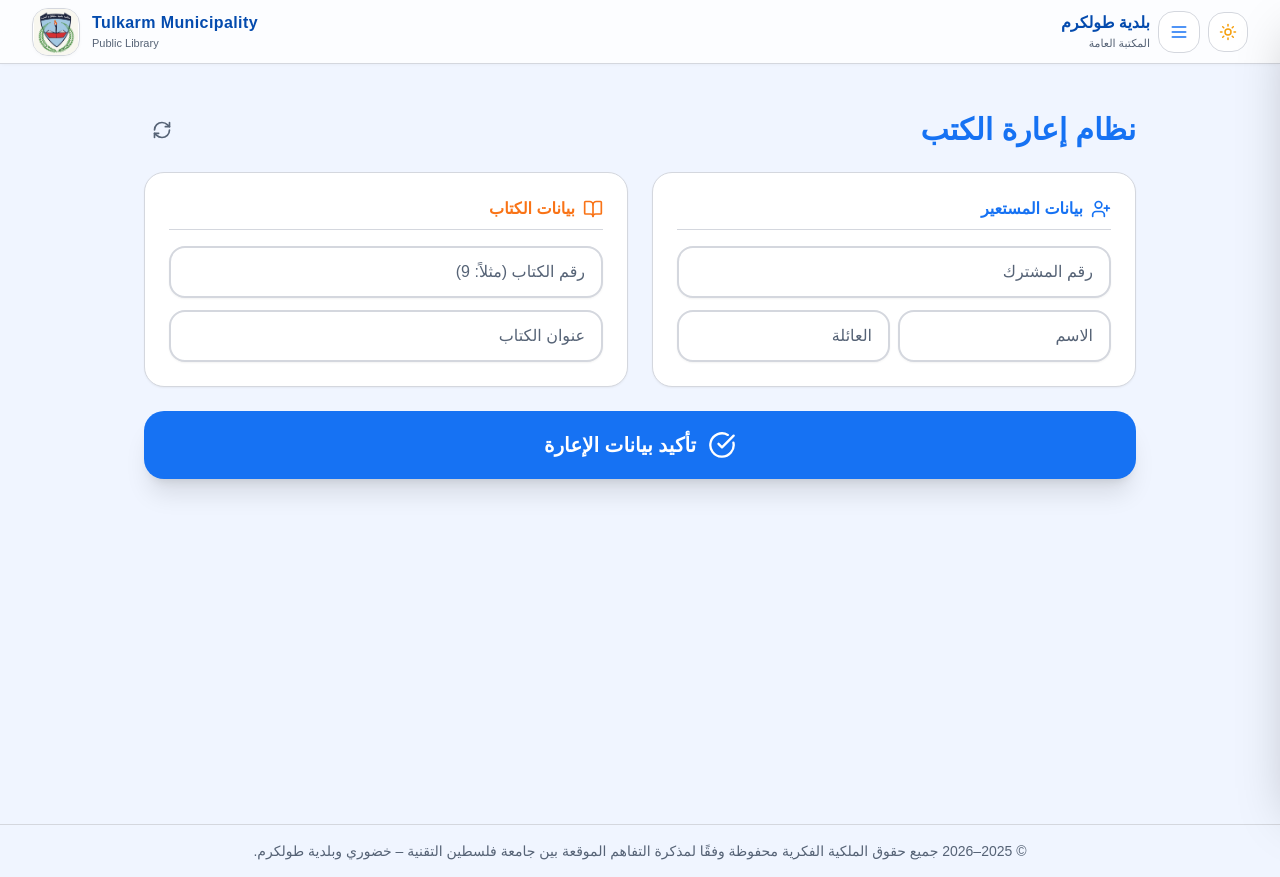
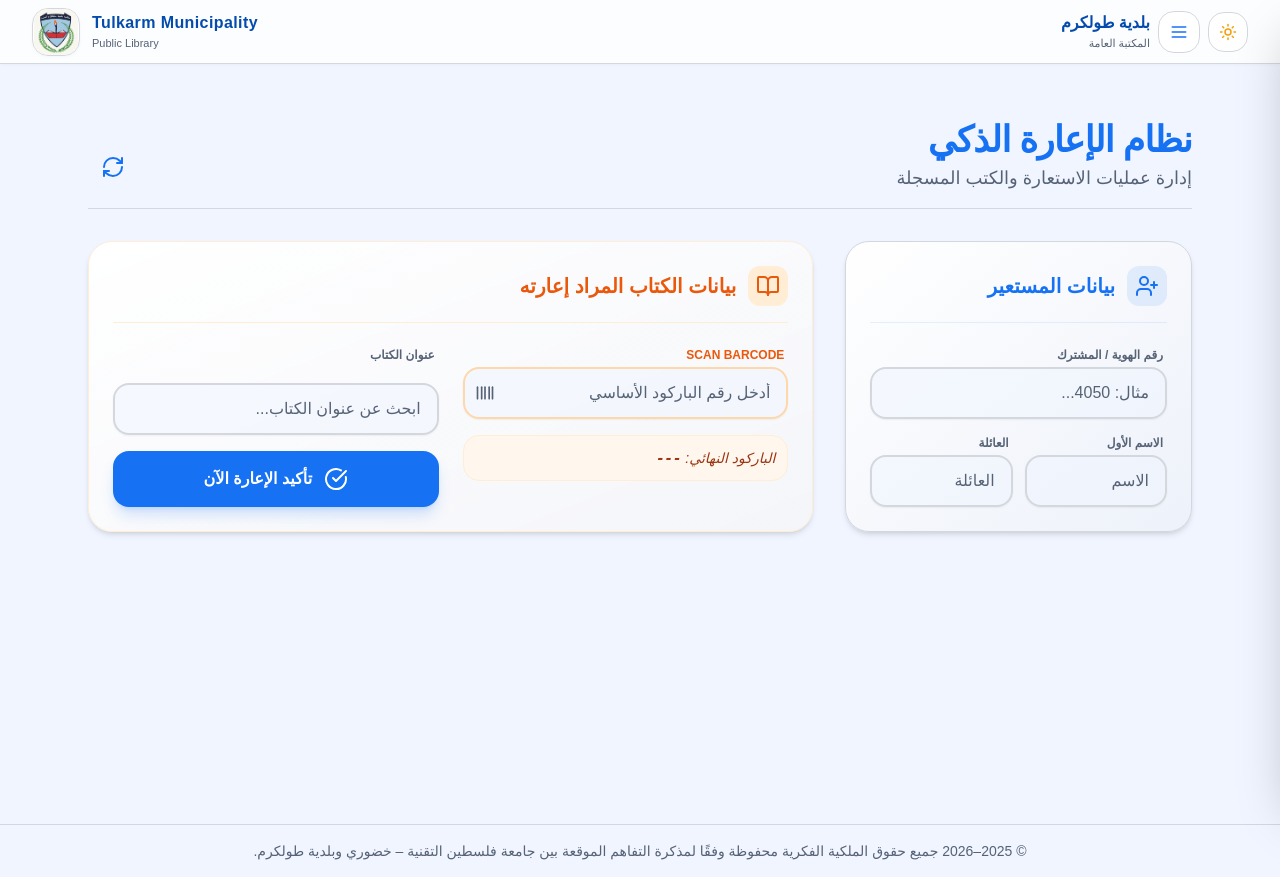
Before and after one commit to saba-alnaji/project2, a React (Vite) app: page /loan in a window 1280 px wide. Built offline with nearby package versions, Linux system fonts and the light colour scheme; what ag-grid-community would draw is missing.

Commit message:
Update LoanPage.tsx

```diff
--- a/src/pages/borrow/LoanPage.tsx
+++ b/src/pages/borrow/LoanPage.tsx
@@ -1,6 +1,6 @@
 import { useState, useEffect } from "react";
 import axios from "axios";
-import { BookOpen, UserPlus, CheckCircle, RefreshCw } from "lucide-react";
+import { BookOpen, UserPlus, CheckCircle, RefreshCw, Bookmark, Barcode } from "lucide-react";
 import { cn } from "@/lib/utils";
 import { useToast } from "@/hooks/use-toast";
 import AgGridTable from "@/components/library/AgGridTable";
@@ -8,7 +8,7 @@ import { Dialog, DialogContent, DialogHeader, DialogTitle, DialogFooter } from "
 
 const inputClass = cn(
   "w-full px-4 py-3 rounded-xl border-2 border-border text-base transition-all duration-200",
-  "bg-card text-foreground placeholder:text-muted-foreground focus:outline-none focus:border-primary shadow-sm"
+  "bg-background/50 text-foreground placeholder:text-muted-foreground focus:outline-none focus:border-primary focus:ring-2 focus:ring-primary/20 shadow-sm"
 );
 
 export default function LoanPage() {
@@ -24,13 +24,11 @@ export default function LoanPage() {
   const [saving, setSaving] = useState(false);
   const [confirmOpen, setConfirmOpen] = useState(false);
 
-  // دالة مساعدة لتنسيق الباركود (0000 + القيمة + 00001)
   const formatBarcode = (val: string | number) => {
     if (!val) return "";
-  const strVal = String(val);
-    if (strVal.length > 10) return strVal;
-    return `0000${strVal}00001`;
+    return `0000${val}00001`;
   };
+
   const getAuthHeaders = () => ({
     Authorization: `Bearer ${localStorage.getItem("token")}`,
   });
@@ -72,23 +70,23 @@ export default function LoanPage() {
   const handleFinalLoan = async () => {
     setSaving(true);
     try {
-    // نرسل الرقم كما أدخله الموظف في الحقل (مثلاً 9)
-    // لا تستخدمي formatBarcode هنا أبداً
       const payload = {
+        memberID: null,
+        bookID: null,
         memberNumber: subscriberNumber,
-      barcode: bookBarcode.trim(),
+        barcode: formatBarcode(bookBarcode),
       };
 
       await axios.post("https://localhost:8080/api/Borrow/borrow", payload, {
         headers: getAuthHeaders(),
       });
 
-    toast({ title: "تمت عملية الإعارة بنجاح! 📚" });
+      toast({ title: "تمت عملية الإعارة بنجاح! 📚", variant: "default" });
       setConfirmOpen(false);
-    setBookBarcode(""); // مسح الحقل بعد النجاح
+      setBookBarcode("");
       setBookTitle("");
       await loadLoans(subscriberNumber);
-  }catch (error: any) {
+    } catch (error: any) {
       const errorMsg = error.response?.data?.message || "فشلت العملية";
       toast({ title: "خطأ في العملية", description: errorMsg, variant: "destructive" });
     } finally {
@@ -97,97 +95,173 @@ export default function LoanPage() {
   };
 
   return (
-    <div className="max-w-5xl mx-auto p-4 space-y-6 animate-in fade-in duration-500" dir="rtl">
-      <div className="flex justify-between items-center mb-4">
-        <h1 className="text-3xl font-black text-primary">نظام إعارة الكتب</h1>
-        <button onClick={() => window.location.reload()} className="p-2 hover:bg-muted rounded-full transition-colors">
-          <RefreshCw className="w-5 h-5 text-muted-foreground" />
+    <div className="max-w-6xl mx-auto p-6 space-y-8 animate-in fade-in slide-in-from-top-4 duration-700" dir="rtl">
+
+      {/* Header Section */}
+      <div className="flex justify-between items-end border-b pb-4">
+        <div>
+          <h1 className="text-4xl font-black text-primary tracking-tight">نظام الإعارة الذكي</h1>
+          <p className="text-muted-foreground mt-1 text-lg">إدارة عمليات الاستعارة والكتب المسجلة</p>
+        </div>
+        <button
+          onClick={() => window.location.reload()}
+          className="group p-3 hover:bg-primary/10 rounded-2xl transition-all duration-300 border border-transparent hover:border-primary/20"
+        >
+          <RefreshCw className="w-6 h-6 text-primary group-hover:rotate-180 transition-transform duration-500" />
         </button>
       </div>
 
-      <div className="grid grid-cols-1 md:grid-cols-2 gap-6">
-        <div className="bg-card p-6 rounded-2xl border shadow-sm space-y-4">
-          <div className="flex items-center gap-2 text-primary font-bold border-b pb-2">
-            <UserPlus className="w-5 h-5" /> بيانات المستعير
+      <div className="grid grid-cols-1 lg:grid-cols-3 gap-8">
+
+        {/* Borrower Section */}
+        <div className="lg:col-span-1 bg-gradient-to-br from-card to-muted/30 p-6 rounded-3xl border shadow-md space-y-6">
+          <div className="flex items-center gap-3 text-primary font-black text-xl border-b border-primary/10 pb-4">
+            <div className="p-2 bg-primary/10 rounded-lg"><UserPlus className="w-6 h-6" /></div>
+            بيانات المستعير
           </div>
-          <div className="space-y-3">
-            <input type="text" placeholder="رقم المشترك " value={subscriberNumber} onChange={(e) => setSubscriberNumber(e.target.value)} className={inputClass} />
-            <div className="grid grid-cols-2 gap-2">
+          <div className="space-y-4">
+            <div className="relative">
+                <label className="text-xs font-bold text-muted-foreground mb-1 block mr-1">رقم الهوية / المشترك</label>
+                <input type="text" placeholder="مثال: 4050..." value={subscriberNumber} onChange={(e) => setSubscriberNumber(e.target.value)} className={inputClass} />
+            </div>
+            <div className="grid grid-cols-2 gap-3">
+               <div>
+                  <label className="text-xs font-bold text-muted-foreground mb-1 block mr-1">الاسم الأول</label>
                   <input type="text" placeholder="الاسم" value={firstName} onChange={(e) => setFirstName(e.target.value)} className={inputClass} />
+               </div>
+               <div>
+                  <label className="text-xs font-bold text-muted-foreground mb-1 block mr-1">العائلة</label>
                   <input type="text" placeholder="العائلة" value={lastName} onChange={(e) => setLastName(e.target.value)} className={inputClass} />
                </div>
             </div>
           </div>
+        </div>
 
-        <div className="bg-card p-6 rounded-2xl border shadow-sm space-y-4">
-          <div className="flex items-center gap-2 text-orange-500 font-bold border-b pb-2">
-            <BookOpen className="w-5 h-5" /> بيانات الكتاب
+        {/* Book Section */}
+        <div className="lg:col-span-2 bg-gradient-to-br from-card to-orange-50/30 p-6 rounded-3xl border border-orange-100 shadow-md space-y-6">
+          <div className="flex items-center gap-3 text-orange-600 font-black text-xl border-b border-orange-100 pb-4">
+            <div className="p-2 bg-orange-100 rounded-lg"><BookOpen className="w-6 h-6" /></div>
+            بيانات الكتاب المراد إعارته
           </div>
-          <div className="space-y-3">
-            {/* الموظف يدخل القيمة الأساسية (مثلاً 9) */}
-            <input type="text" placeholder="رقم الكتاب (مثلاً: 9)" value={bookBarcode} onChange={(e) => setBookBarcode(e.target.value)} className={inputClass} />
-            <input type="text" placeholder="عنوان الكتاب" value={bookTitle} onChange={(e) => setBookTitle(e.target.value)} className={inputClass} />
+          <div className="grid grid-cols-1 md:grid-cols-2 gap-6">
+            <div className="space-y-4">
+                <div className="relative">
+                    <label className="text-xs font-bold text-orange-600 mb-1 block mr-1 uppercase">Scan Barcode</label>
+                    <div className="relative">
+                        <Barcode className="absolute left-3 top-1/2 -translate-y-1/2 text-muted-foreground w-5 h-5" />
+                        <input type="text" placeholder="أدخل رقم الباركود الأساسي" value={bookBarcode} onChange={(e) => setBookBarcode(e.target.value)} className={cn(inputClass, "pl-10 border-orange-200 focus:border-orange-500")} />
+                    </div>
+                </div>
+                <div className="p-3 bg-orange-50 rounded-xl border border-orange-100 italic text-sm text-orange-800">
+                    الباركود النهائي: <span className="font-mono font-bold">{formatBarcode(bookBarcode) || "---"}</span>
+                </div>
+            </div>
+            <div className="space-y-4">
+                <label className="text-xs font-bold text-muted-foreground mb-1 block mr-1">عنوان الكتاب</label>
+                <input type="text" placeholder="ابحث عن عنوان الكتاب..." value={bookTitle} onChange={(e) => setBookTitle(e.target.value)} className={inputClass} />
+
+                <button onClick={handleOpenConfirm} className="w-full flex items-center justify-center gap-3 py-4 bg-primary text-white rounded-xl font-black hover:scale-[1.02] active:scale-95 transition-all shadow-lg shadow-primary/20">
+                    <CheckCircle className="w-6 h-6" />
+                    تأكيد الإعارة الآن
+                </button>
+            </div>
           </div>
         </div>
       </div>
 
-      <button onClick={handleOpenConfirm} className="w-full flex items-center justify-center gap-3 py-5 bg-primary text-white rounded-2xl font-black hover:opacity-90 transition-all shadow-xl text-xl">
-        <CheckCircle className="w-7 h-7" />
-        تأكيد بيانات الإعارة
-      </button>
-
+      {/* History Table Section */}
+      <div className={cn("transition-all duration-500", loans.length > 0 ? "opacity-100 translate-y-0" : "opacity-0 translate-y-10")}>
         {loans.length > 0 && (
-        <div className="bg-card p-6 rounded-2xl border shadow-sm animate-in slide-in-from-bottom-4">
-          <h3 className="font-bold mb-4 flex justify-between items-center text-primary">
-            الكتب المستعارة حالياً للمشترك
+            <div className="bg-card rounded-3xl border shadow-xl overflow-hidden">
+                <div className="p-6 bg-muted/20 border-b flex justify-between items-center">
+                    <h3 className="font-black text-xl flex items-center gap-2 text-primary">
+                        <Bookmark className="w-6 h-6" />
+                        السجل الحالي للمشترك
+                        <span className="text-muted-foreground font-normal text-base mr-2">(لديه {loans.length} كتب)</span>
                     </h3>
-          <div className="h-[350px] w-full border rounded-xl overflow-hidden shadow-inner">
+                </div>
+                <div className="h-[400px] w-full p-2">
                     <AgGridTable
+                        rowData={loans} // تم وضعه هنا داخل المكون بشكل صحيح
                         columnDefs={[
                             {
                                 field: "serial",
                                 headerName: "الباركود الكامل",
                                 flex: 1.5,
-  cellRenderer: (p: any) => {
-    return formatBarcode(p.value);
+                                minWidth: 160,
+                                sortable: true,
+                                cellRenderer: (p: any) => <span className="font-mono font-bold text-blue-700">{formatBarcode(p.value)}</span>,
+                                cellStyle: { textAlign: 'center' }
+                            },
+                            {
+                                field: "bookName",
+                                headerName: "العنوان",
+                                flex: 2.5,
+                                minWidth: 250,
+                                sortable: true,
+                                cellStyle: { textAlign: 'right', fontWeight: 'bold' }
+                            },
+                            {
+                                field: "borrowDate",
+                                headerName: "تاريخ الإعارة",
+                                flex: 1,
+                                minWidth: 140,
+                                sortable: true,
+                                cellRenderer: (p: any) => p.value ? new Date(p.value).toLocaleDateString('ar-EG') : "-",
+                                cellStyle: { textAlign: 'center' }
+                            },
+                            {
+                                field: "returnDate",
+                                headerName: "الحالة",
+                                flex: 1,
+                                minWidth: 140,
+                                sortable: true,
+                                cellRenderer: (p: any) => p.value
+                                    ? <span className="text-green-600 font-bold">✅ تم الإرجاع</span>
+                                    : <span className="text-orange-600 font-bold animate-pulse">📖 قيد الإعارة</span>,
+                                cellStyle: { textAlign: 'center' }
                             }
-},
-                { field: "bookName", headerName: "العنوان", flex: 2 },
-                { field: "borrowDate", headerName: "تاريخ الإعارة", flex: 1, cellRenderer: (p: any) => p.value ? new Date(p.value).toLocaleDateString('ar-EG') : "-" },
-                { field: "returnDate", headerName: "الحالة", flex: 1, cellRenderer: (p: any) => p.value ? "✅ تم الإرجاع" : "📖 قيد الإعارة" }
                         ]}
-              rowData={loans}
+                        enableRtl={true}
                     />
                 </div>
             </div>
         )}
-
-      <Dialog open={confirmOpen} onOpenChange={setConfirmOpen}>
-        <DialogContent className="rounded-3xl max-w-md" dir="rtl">
-          <DialogHeader>
-            <DialogTitle className="text-center text-2xl font-black text-primary">مراجعة الإعارة</DialogTitle>
-          </DialogHeader>
-
-        <div className="p-5 bg-muted/50 border-2 border-dashed border-primary/20 rounded-2xl space-y-3 text-center">
-  <p className="text-sm text-muted-foreground italic">سيتم إعارة الكتاب التالي:</p>
-  <h4 className="text-xl font-black text-primary">{bookTitle || "كتاب مجهول العنوان"}</h4>
-
-  {/* هنا المشكلة كانت تتكرر، سنستخدم الدالة الذكية */}
-  <p className="text-sm">الباركود: <span className="font-mono font-bold text-blue-600">
-    {formatBarcode(bookBarcode)}
-  </span></p>
-
-  <hr className="my-2" />
-  <p className="text-sm text-muted-foreground italic">إلى المشترك:</p>
-  <h4 className="text-lg font-bold">{firstName} {lastName}</h4>
       </div>
 
-          <DialogFooter className="flex gap-3 sm:justify-center">
-            <button onClick={() => setConfirmOpen(false)} className="flex-1 py-4 rounded-xl border-2 font-bold hover:bg-muted transition-all">تراجع</button>
-            <button onClick={handleFinalLoan} disabled={saving} className="flex-1 py-4 rounded-xl bg-green-600 text-white font-black hover:bg-green-700 disabled:opacity-50">
-              {saving ? "جاري الحفظ..." : "تأكيد نهائي ✅"}
+      {/* Confirmation Dialog */}
+      <Dialog open={confirmOpen} onOpenChange={setConfirmOpen}>
+        <DialogContent className="rounded-[2rem] max-w-md p-0 overflow-hidden border-none shadow-2xl" dir="rtl">
+          <div className="bg-primary p-6 text-white text-center">
+             <div className="bg-white/20 w-16 h-16 rounded-full flex items-center justify-center mx-auto mb-4 backdrop-blur-sm">
+                <BookOpen className="w-8 h-8 text-white" />
+             </div>
+             <DialogTitle className="text-2xl font-black italic">مراجعة الإعارة</DialogTitle>
+          </div>
+
+          <div className="p-8 space-y-6">
+            <div className="space-y-4 text-center">
+              <div className="space-y-1">
+                <p className="text-xs text-muted-foreground font-bold uppercase tracking-widest">المستعير</p>
+                <h4 className="text-xl font-bold text-foreground">{firstName} {lastName}</h4>
+              </div>
+
+              <div className="py-4 px-2 bg-muted/50 rounded-2xl border-2 border-dashed border-primary/10">
+                <p className="text-xs text-muted-foreground font-bold mb-2 uppercase tracking-widest">الكتاب المختارف</p>
+                <h4 className="text-2xl font-black text-primary leading-tight">{bookTitle || "عنوان غير محدد"}</h4>
+                <p className="mt-3 font-mono text-sm bg-white inline-block px-3 py-1 rounded-lg border shadow-sm">
+                    {formatBarcode(bookBarcode)}
+                </p>
+              </div>
+            </div>
+
+            <div className="flex gap-3">
+              <button onClick={() => setConfirmOpen(false)} className="flex-1 py-4 rounded-2xl border-2 border-muted font-bold hover:bg-muted transition-all active:scale-95">إلغاء</button>
+              <button onClick={handleFinalLoan} disabled={saving} className="flex-1 py-4 rounded-2xl bg-primary text-white font-black hover:shadow-lg hover:shadow-primary/30 disabled:opacity-50 transition-all active:scale-95">
+                {saving ? "جاري الحفظ..." : "تأكيد الإعارة"}
               </button>
-          </DialogFooter>
+            </div>
+          </div>
         </DialogContent>
       </Dialog>
     </div>
```
Lines whose indentation alone changed are shown as unchanged.
